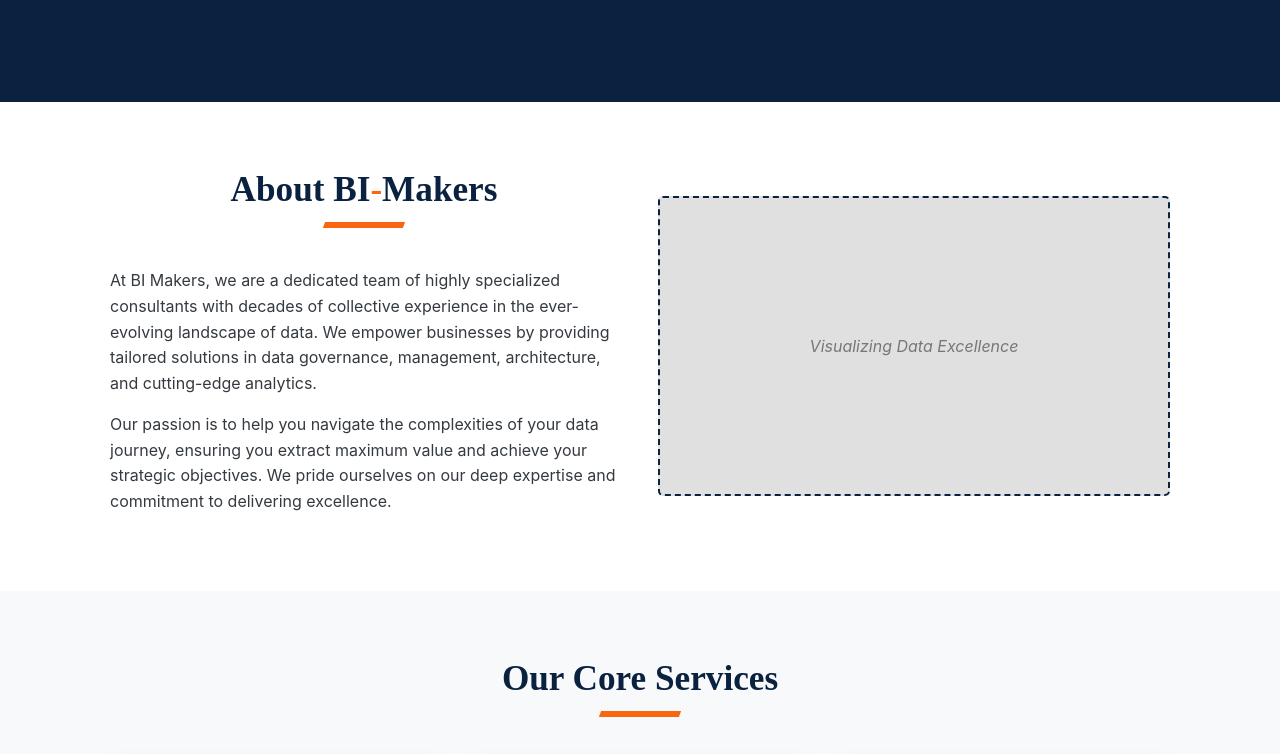
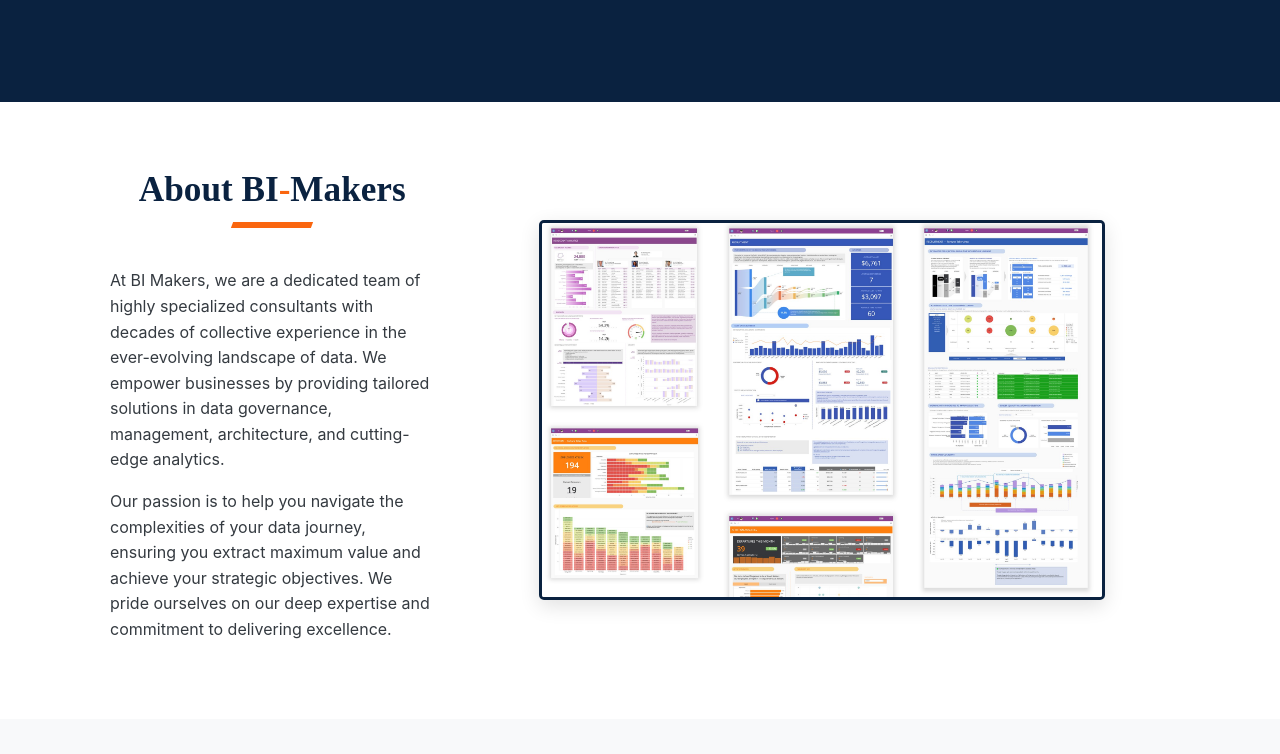
Before and after one commit to bi-makers/bi-makers-website, a plain HTML site: page index.html in a window 1280 px wide. Shown: the part 538-1292 px from the top of the page. Drawn offline with Linux system fonts and the light colour scheme; a small style sheet from the web is missing.

Commit message:
image update

```diff
--- a/index.html
+++ b/index.html
@@ -246,6 +246,24 @@
         }
 
 
+        #about .about-image-container {
+            flex: 1 1 35%; /* Image container takes less space, basis 35% */
+            min-width: 280px;
+            display: flex;
+            align-items: center;
+            justify-content: center;
+        }
+
+        #about .about-image-container img {
+            border-radius: var(--border-radius);
+            box-shadow: 0 6px 20px rgba(0,0,0,0.12);
+            border: 3px solid var(--primary-dark-blue);
+            max-height: 380px; /* Further reduced max height for the image */
+            width: auto;
+            max-width: 100%;
+            object-fit: contain; /* Or 'contain' if you prefer to see the whole image without cropping */
+        }
+
         /* Services Section */
         .services-grid {
             display: grid;
@@ -436,8 +454,8 @@
                     <p>At BI Makers, we are a dedicated team of highly specialized consultants with decades of collective experience in the ever-evolving landscape of data. We empower businesses by providing tailored solutions in data governance, management, architecture, and cutting-edge analytics.</p>
                     <p>Our passion is to help you navigate the complexities of your data journey, ensuring you extract maximum value and achieve your strategic objectives. We pride ourselves on our deep expertise and commitment to delivering excellence.</p>
                 </div>
-                <div class="about-image-placeholder">
-                    Visualizing Data Excellence
+                <div class="about-image-container">
+                    <img src="images/HR_Dashboards.jpg" />
                 </div>
             </div>
         </section>
```
